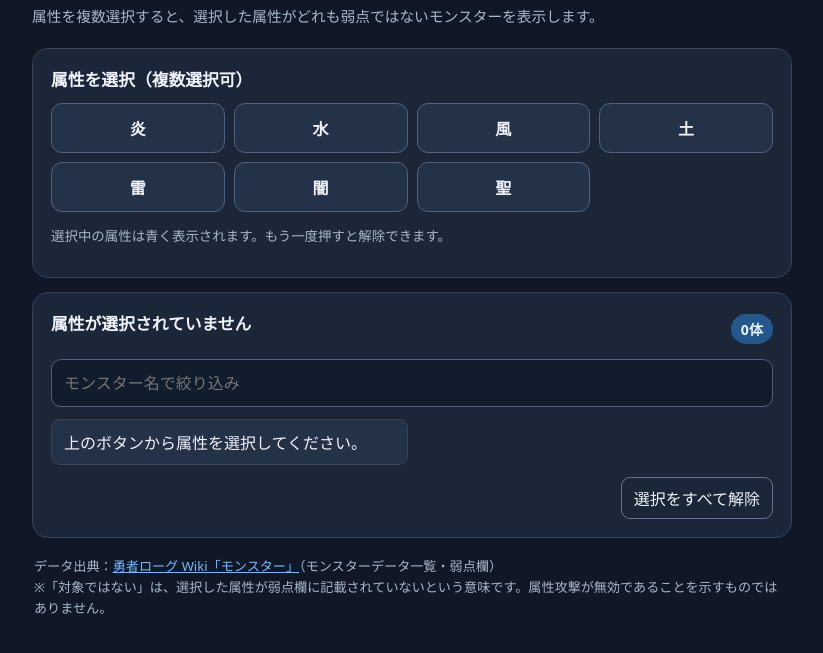
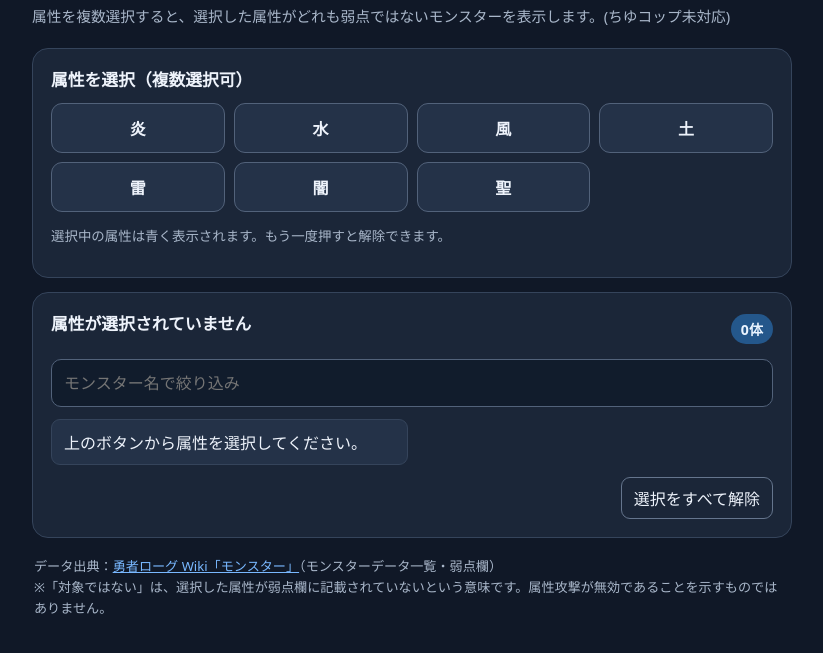
Before and after one commit to beetaaaan/yusharogue-checker, a plain HTML site: page index.html in a window 1280 px wide. Shown: the part 63-716 px from the top of the page, without its empty margins (228-1051 px from the left). Drawn offline with Linux system fonts and the light colour scheme.

Commit message:
Update index.html

```diff
--- a/index.html
+++ b/index.html
@@ -27,7 +27,7 @@ a{color:var(--accent)}
 <body>
 <main>
 <h1>勇者ローグ 属性チェッカー</h1>
-<p class="sub">属性を複数選択すると、選択した属性がどれも弱点ではないモンスターを表示します。</p>
+<p class="sub">属性を複数選択すると、選択した属性がどれも弱点ではないモンスターを表示します。(ちゆコップ未対応)</p>
 <section class="panel">
 <h2>属性を選択（複数選択可）</h2>
 <div class="attrs" id="attrs"></div>
```
